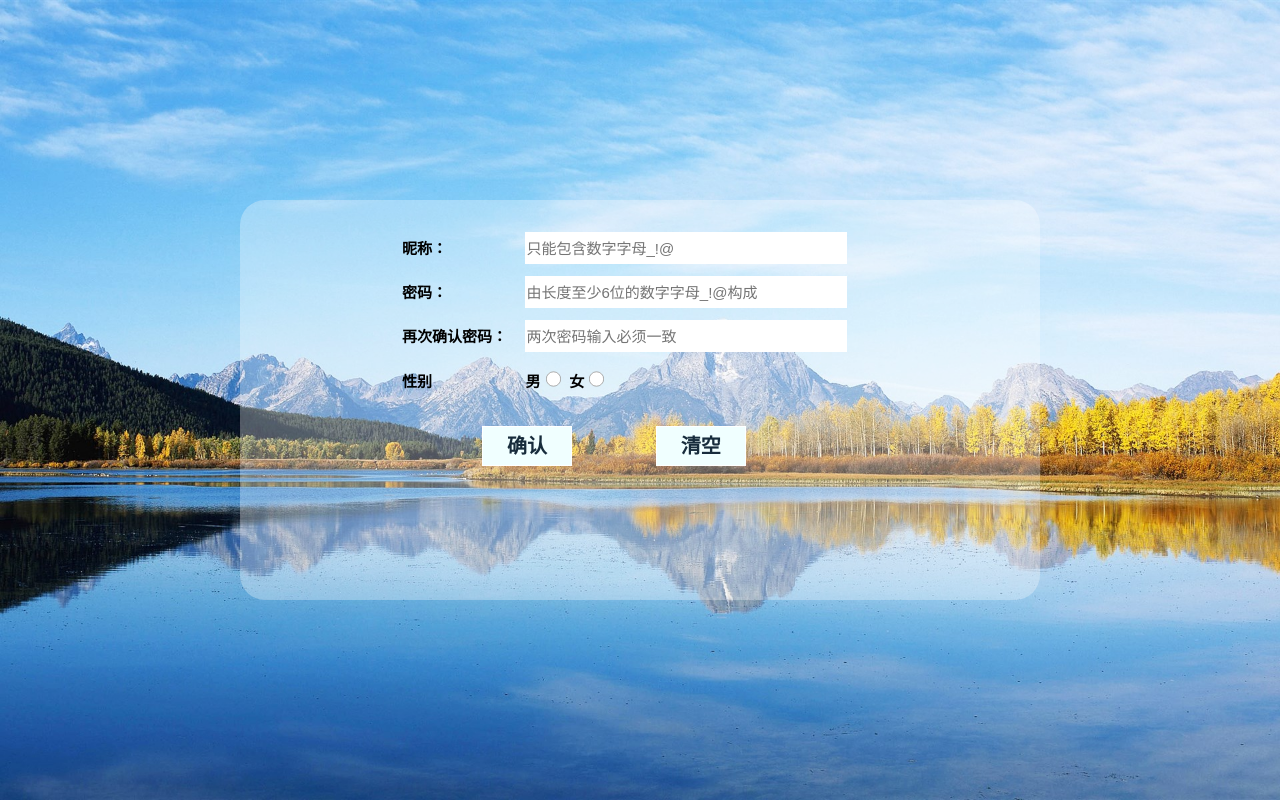
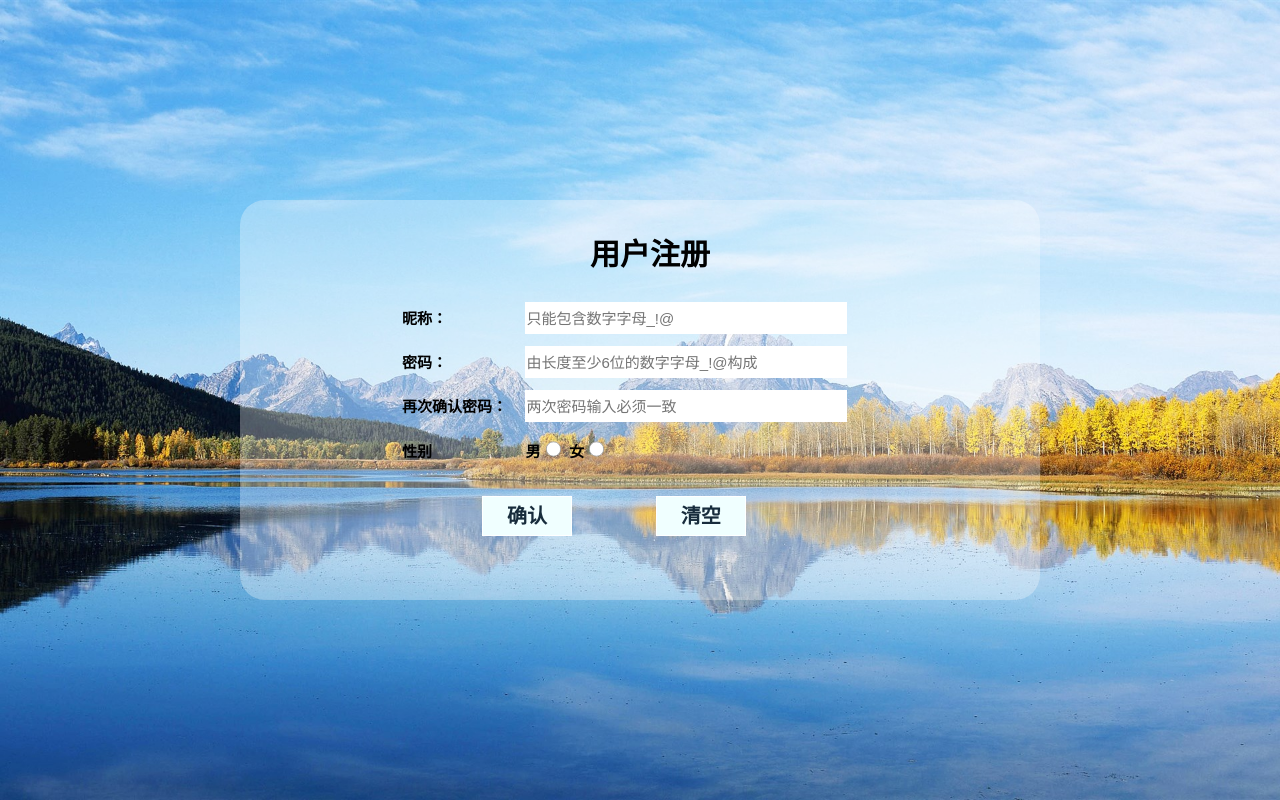
Before and after one commit to Xii-Xii/Web_course_design, a plain HTML site: page register.html in a window 1280 px wide. Drawn offline with Linux system fonts and the light colour scheme.

Commit message:
Update register.html

```diff
--- a/register.html
+++ b/register.html
@@ -4,12 +4,12 @@
     <meta charset="UTF-8">
     <title>Register</title>
     <link href="registerstyle.css" rel="stylesheet" type="text/css">
-    <link rel="shortcut icon" href="favicon.ico">
 </head>
 <body>
 <div id="wrap">
     <form method="post">
         <table>
+            <caption><h1>用户注册</h1></caption>
             <tr>
                 <td>昵称：</td>
                 <td>
```
